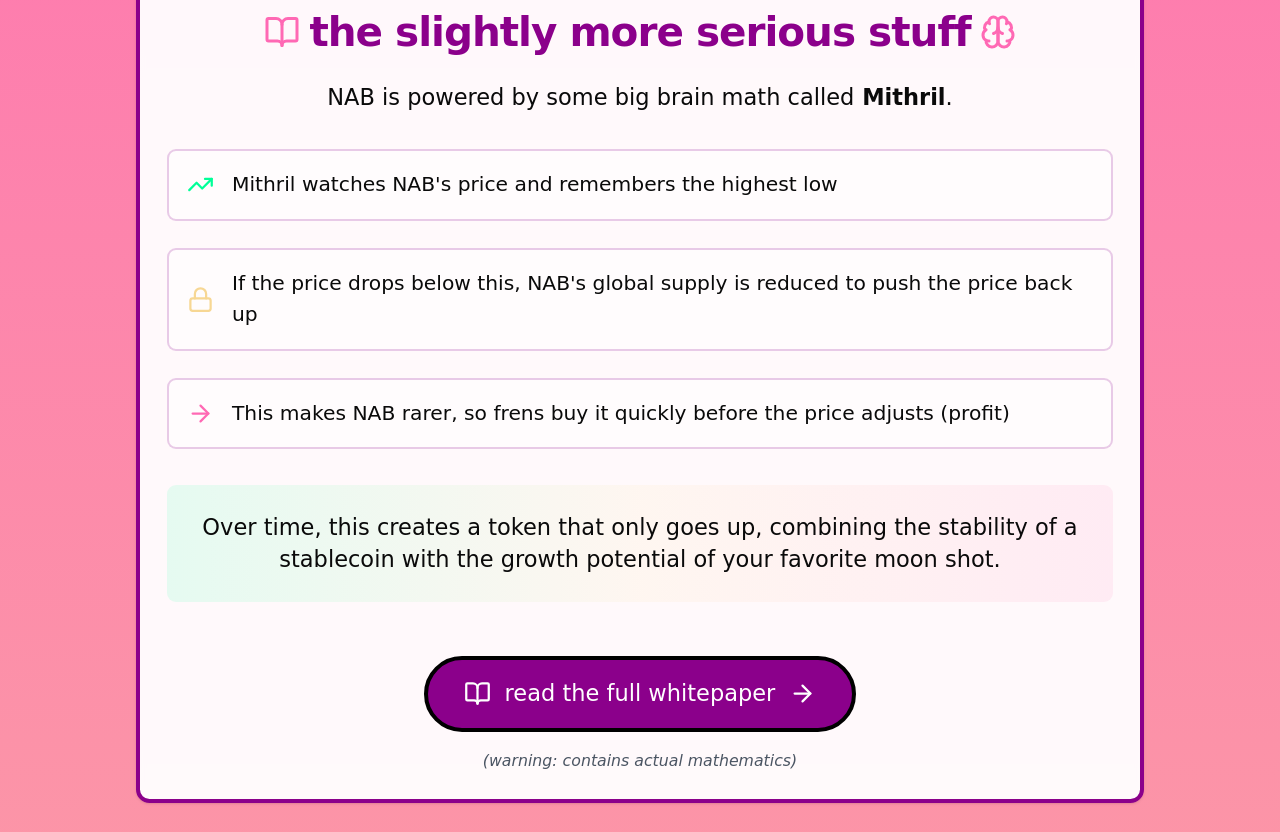
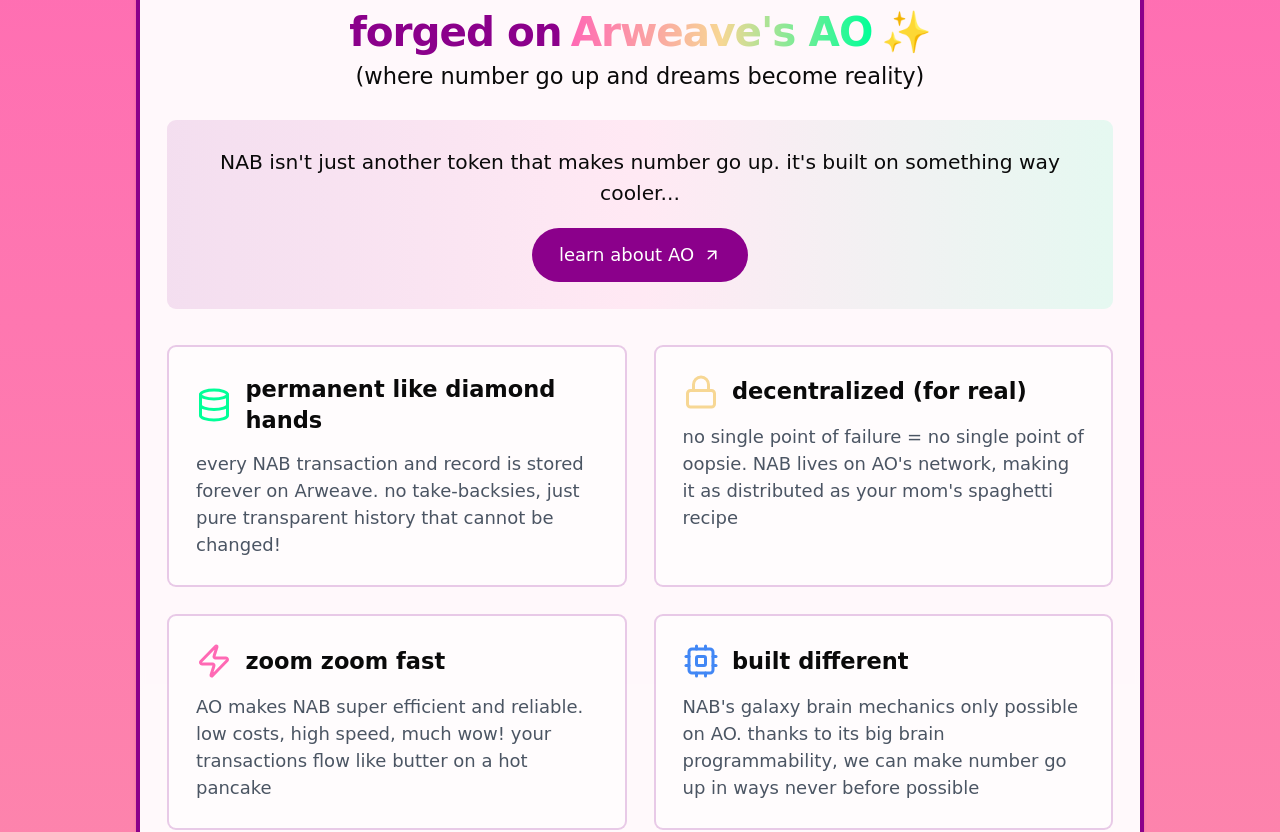
Before and after one commit to skyf0xx/number-always-bigger, a Next.js app: page / in a window 1280 px wide. Shown: the part 4780-5612 px from the top of the page. Built offline with nearby package versions, Linux system fonts and the light colour scheme.

Commit message:
feat: add ao section

```diff
--- a/pages/index.tsx
+++ b/pages/index.tsx
@@ -11,6 +11,7 @@ import Head from 'next/head';
 import WhitepaperSection from './sections/whitepaper';
 import FAQSection from './sections/faq';
 import RealityCheckSection from './sections/reality';
+import AOSection from './sections/ao';
 
 export default function Home() {
     const [isWalletConnected, setIsWalletConnected] = useState(false);
@@ -239,6 +240,7 @@ export default function Home() {
                         </div>
                     </div>
                 </section>
+                <AOSection />
                 <WhitepaperSection />
                 <FAQSection />
                 <RealityCheckSection />
--- /dev/null
+++ b/pages/sections/ao.tsx
@@ -0,0 +1,99 @@
+import { Card, CardHeader, CardTitle, CardContent } from '@/components/ui/card';
+import { Database, Lock, Zap, Cpu, ArrowUpRight } from 'lucide-react';
+
+const AOSection = () => {
+    const features = [
+        {
+            icon: <Database className="h-8 w-8 text-crypto-green" />,
+            title: 'permanent like diamond hands',
+            description:
+                'every NAB transaction and record is stored forever on Arweave. no take-backsies, just pure transparent history that cannot be changed!',
+        },
+        {
+            icon: <Lock className="h-8 w-8 text-moon-yellow" />,
+            title: 'decentralized (for real)',
+            description:
+                "no single point of failure = no single point of oopsie. NAB lives on AO's network, making it as distributed as your mom's spaghetti recipe",
+        },
+        {
+            icon: <Zap className="h-8 w-8 text-floor-pink" />,
+            title: 'zoom zoom fast',
+            description:
+                'AO makes NAB super efficient and reliable. low costs, high speed, much wow! your transactions flow like butter on a hot pancake',
+        },
+        {
+            icon: <Cpu className="h-8 w-8 text-meme-blue" />,
+            title: 'built different',
+            description:
+                "NAB's galaxy brain mechanics only possible on AO. thanks to its big brain programmability, we can make number go up in ways never before possible",
+        },
+    ];
+
+    return (
+        <section className="max-w-4xl mx-auto my-16">
+            <Card className="bg-white/95 backdrop-blur-sm transform hover:scale-[1.01] transition-all duration-500 border-4 border-tech-purple">
+                <CardHeader>
+                    <CardTitle className="text-4xl font-comic text-center text-tech-purple flex items-center justify-center gap-2 flex-wrap">
+                        <span>forged on</span>
+                        <span className="bg-gradient-to-r from-floor-pink via-moon-yellow to-crypto-green bg-clip-text text-transparent">
+                            Arweave&apos;s AO
+                        </span>
+                        <span>✨</span>
+                    </CardTitle>
+                    <p className="text-center text-xl mt-2 font-comic">
+                        (where number go up and dreams become reality)
+                    </p>
+                </CardHeader>
+
+                <CardContent className="space-y-8">
+                    {/* AO Link Banner */}
+                    <div className="bg-gradient-to-r from-tech-purple/10 via-floor-pink/10 to-crypto-green/10 p-6 rounded-lg text-center">
+                        <p className="text-lg mb-4">
+                            NAB isn&apos;t just another token that makes number
+                            go up. it&apos;s built on something way cooler...
+                        </p>
+                        <a
+                            href="https://ao.arweave.dev"
+                            target="_blank"
+                            rel="noopener noreferrer"
+                            className="inline-flex items-center gap-2 bg-tech-purple text-white px-6 py-3 rounded-full hover:scale-105 transition-transform font-comic"
+                        >
+                            learn about AO
+                            <ArrowUpRight className="h-4 w-4" />
+                        </a>
+                    </div>
+
+                    {/* Features Grid */}
+                    <div className="grid grid-cols-1 md:grid-cols-2 gap-6">
+                        {features.map((feature, index) => (
+                            <div
+                                key={index}
+                                className="group bg-white/50 p-6 rounded-lg border-2 border-tech-purple/20 hover:border-tech-purple transition-all duration-300"
+                            >
+                                <div className="flex items-center gap-3 mb-3">
+                                    <div className="transform group-hover:scale-110 transition-transform">
+                                        {feature.icon}
+                                    </div>
+                                    <h3 className="text-xl font-bold font-comic">
+                                        {feature.title}
+                                    </h3>
+                                </div>
+                                <p className="text-gray-600">
+                                    {feature.description}
+                                </p>
+                            </div>
+                        ))}
+                    </div>
+
+                    {/* Bottom Note */}
+                    <div className="text-center text-gray-600 italic font-comic">
+                        big brain + permanent storage = number always bigger
+                        🧠✨
+                    </div>
+                </CardContent>
+            </Card>
+        </section>
+    );
+};
+
+export default AOSection;
```
